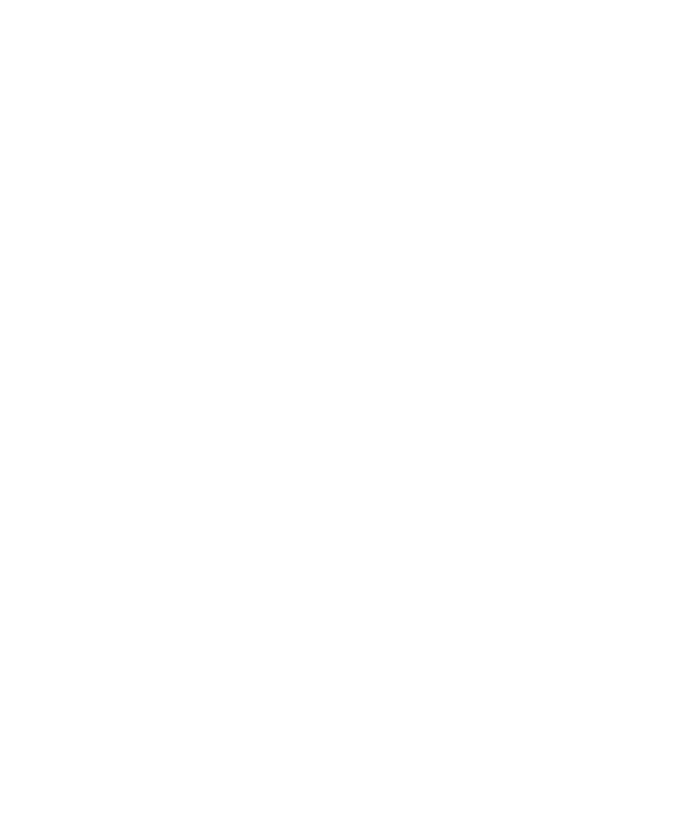
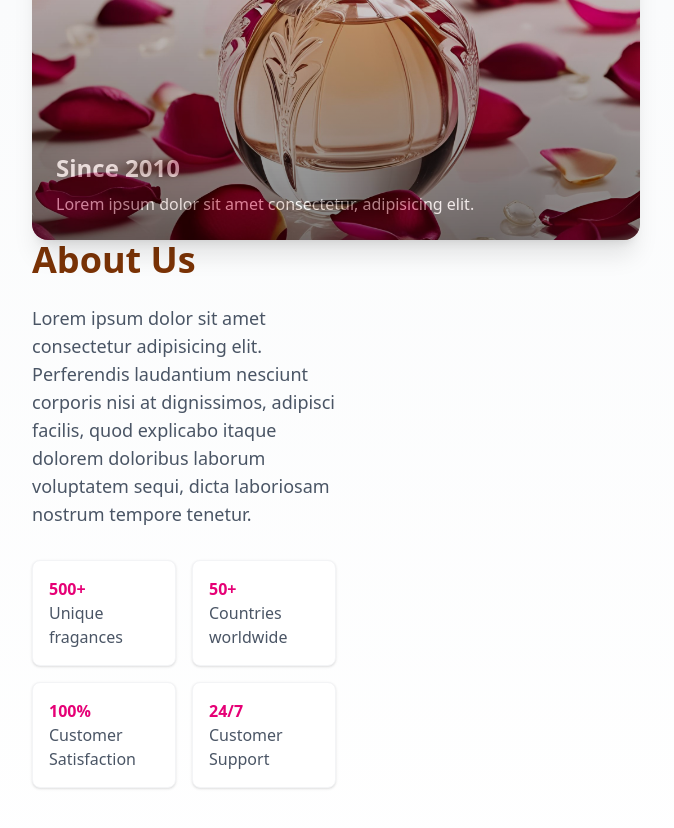
Before and after one commit to NusratTabassum3/Perfume_E-CommerceWebsite, a React (Vite) app: page / in a window 1280 px wide. Shown: the part 2880-3708 px from the top of the page, without its empty margins (0-674 px from the left). Before the commit the page ends 2688 px from the top, so only its background shows below. Built offline with nearby package versions, Linux system fonts and the light colour scheme.

Commit message:
Create About Section

```diff
--- a/src/App.jsx
+++ b/src/App.jsx
@@ -4,6 +4,7 @@
 import Product from "./components/Product";
 import Categories from "./components/Categories";
 import Offers from "./components/Offers";
+import About from "./components/About";
 
 function App() {
   return (
@@ -13,6 +14,7 @@
       <Product />
       <Categories />
       <Offers />
+      <About />
     </div>
   );
 }
--- /dev/null
+++ b/src/components/About.jsx
@@ -0,0 +1,68 @@
+import product from "../assets/product.png";
+
+function About() {
+  return (
+    <section
+      id="about"
+      className="min-h-screen scroll-mt-20 bg-gradient-to-b from-gray-50 to-white
+      py-12 px-4 sm:px-6 lg:px-8"
+    >
+      <div className="max-w-7xl mx-auto ">
+        <div className="flex flex-col lg:flex-row gap-12 mb-20">
+          <div className="lg:w-1/2">
+            <div className="relative rounded-2xl overflow-hidden h-96 shadow-xl">
+              <img
+                src={product}
+                alt="Luxury perfumes"
+                className="w-full h-full object-cover"
+              />
+              <div className="absolute inset-0 bg-gradient-to-t from-black to-transparent opacity-50">
+                <div className="absolute bottom-0 left-0 p-6 text-white">
+                  <h3 className="text-2xl font-bold ">Since 2010</h3>
+                  <p className="mt-2">
+                    Lorem ipsum dolor sit amet consectetur, adipisicing elit.
+                  </p>
+                </div>
+              </div>
+            </div>
+
+            <div className="lg:w-1/2 flex flex-col justify-center">
+              <h2 className="text-4xl font-bold text-amber-900 mb-6">
+                About Us
+              </h2>
+
+              <p className="text-lg text-gray-600 mb-4">
+                Lorem ipsum dolor sit amet consectetur adipisicing elit.
+                Perferendis laudantium nesciunt corporis nisi at dignissimos,
+                adipisci facilis, quod explicabo itaque dolorem doloribus
+                laborum voluptatem sequi, dicta laboriosam nostrum tempore
+                tenetur.
+              </p>
+
+              <div className="grid grid-cols-2 gap-4 mt-4">
+                <div className="bg-white p-4 rounded-lg shadow-sm border border-gray-100">
+                  <h4 className="font-semibold text-pink-600 ">500+</h4>
+                  <p className="text-gray-600 ">Unique fragances</p>
+                </div>
+                <div className="bg-white p-4 rounded-lg shadow-sm border border-gray-100">
+                  <h4 className="font-semibold text-pink-600 ">50+</h4>
+                  <p className="text-gray-600 ">Countries worldwide</p>
+                </div>
+                <div className="bg-white p-4 rounded-lg shadow-sm border border-gray-100">
+                  <h4 className="font-semibold text-pink-600 ">100%</h4>
+                  <p className="text-gray-600 ">Customer Satisfaction</p>
+                </div>
+                <div className="bg-white p-4 rounded-lg shadow-sm border border-gray-100">
+                  <h4 className="font-semibold text-pink-600 ">24/7</h4>
+                  <p className="text-gray-600 ">Customer Support</p>
+                </div>
+              </div>
+            </div>
+          </div>
+        </div>
+      </div>
+    </section>
+  );
+}
+
+export default About;
--- a/src/components/Offers.jsx
+++ b/src/components/Offers.jsx
@@ -36,7 +36,7 @@
   ];
 
   return (
-    <section id="offers" className="container scroll-mt-20 mx-auto px-4 py-12">
+    <section id="offer" className="container scroll-mt-20 mx-auto px-4 py-12">
       <h2 className="text-3xl font-bold text-center mb-2 text-amber-900">
         Special Offers
       </h2>
```
